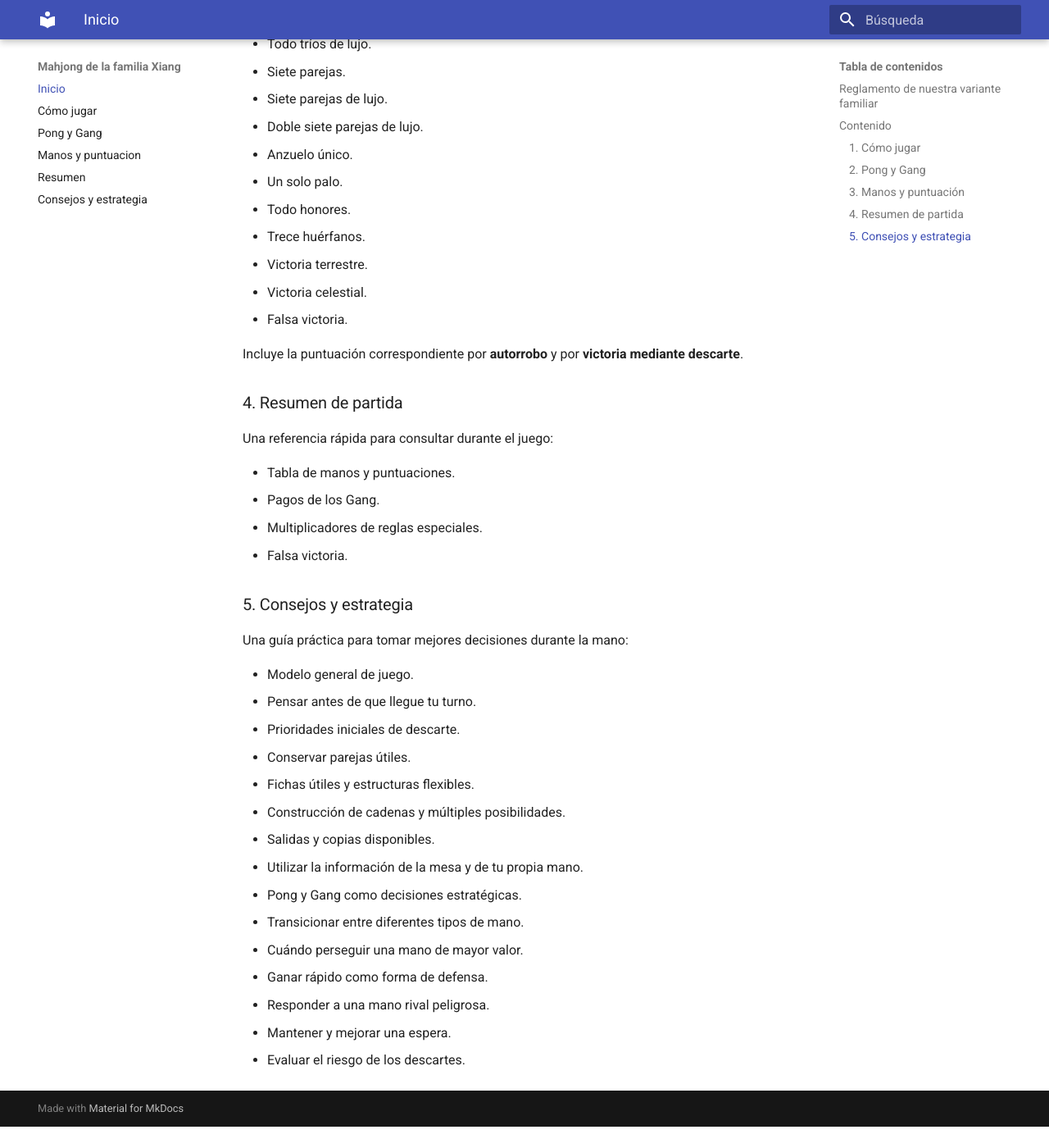
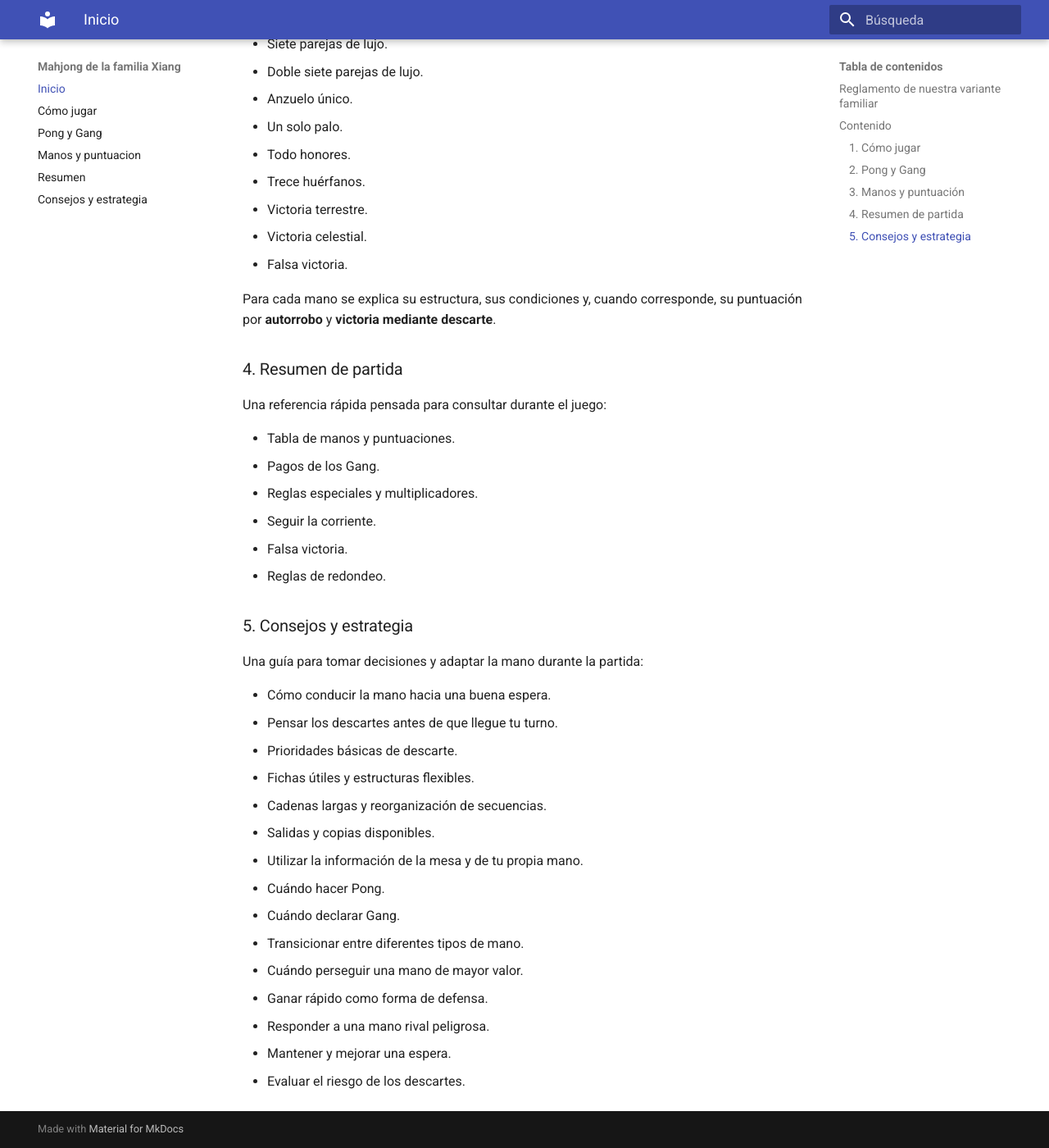
Before and after one commit to jzhangxi/mahxiang-guia, an MkDocs documentation site: the page built from docs/index.md, in a window 1280 px wide and 1400 px high, scrolled down 1777 px. Shown: the whole window at 82% size. Built offline with MkDocs 1.6.1 and Material for MkDocs 9.7.7, drawn with Linux system fonts in a browser that asks for light colours; before the commit the page ends 3151 px from its top, so only the background shows below that; some of the changed text lies outside the part shown.

Commit message:
Update Mahjong guide

```diff
--- a/docs/index.md
+++ b/docs/index.md
@@ -16,20 +16,18 @@
 
 ### 1. Cómo jugar
 
-Todo lo necesario para empezar una partida y entender el desarrollo del juego:
+Todo lo necesario para aprender las reglas básicas y jugar una partida:
 
-- Las fichas.
-- Objetivo del juego.
-- Preparación.
+- Las fichas y la estructura de una mano ganadora.
+- Preparación y elección del primer repartidor.
 - Construcción y apertura del muro.
 - Dirección del juego.
 - Reparto inicial.
-- Turnos y rondas.
+- Desarrollo de los turnos y las rondas.
 - Pong y Gang durante el juego.
 - Seguir la corriente.
-- Mano en espera.
-- Autorrobo.
-- Victoria por descarte.
+- Mano en espera y salidas.
+- Autorrobo y victoria por descarte.
 - Prioridad de la victoria.
 - Una ficha, varias victorias.
 - Final de una mano.
@@ -37,7 +35,7 @@
 
 ### 2. Pong y Gang
 
-Las reglas para reclamar fichas y formar grupos:
+Las reglas para reclamar fichas y declarar grupos durante la partida:
 
 - Pong.
 - Gang abierto.
@@ -51,7 +49,7 @@
 
 ### 3. Manos y puntuación
 
-Las diferentes formas de completar una mano ganadora:
+Las diferentes formas de conseguir una mano ganadora y su puntuación:
 
 - Mano normal.
 - Todo tríos.
@@ -67,30 +65,32 @@
 - Victoria celestial.
 - Falsa victoria.
 
-Incluye la puntuación correspondiente por **autorrobo** y por **victoria mediante descarte**.
+Para cada mano se explica su estructura, sus condiciones y, cuando corresponde, su puntuación por **autorrobo** y **victoria mediante descarte**.
 
 ### 4. Resumen de partida
 
-Una referencia rápida para consultar durante el juego:
+Una referencia rápida pensada para consultar durante el juego:
 
 - Tabla de manos y puntuaciones.
 - Pagos de los Gang.
-- Multiplicadores de reglas especiales.
+- Reglas especiales y multiplicadores.
+- Seguir la corriente.
 - Falsa victoria.
+- Reglas de redondeo.
 
 ### 5. Consejos y estrategia
 
-Una guía práctica para tomar mejores decisiones durante la mano:
+Una guía para tomar decisiones y adaptar la mano durante la partida:
 
-- Modelo general de juego.
-- Pensar antes de que llegue tu turno.
-- Prioridades iniciales de descarte.
-- Conservar parejas útiles.
+- Cómo conducir la mano hacia una buena espera.
+- Pensar los descartes antes de que llegue tu turno.
+- Prioridades básicas de descarte.
 - Fichas útiles y estructuras flexibles.
-- Construcción de cadenas y múltiples posibilidades.
+- Cadenas largas y reorganización de secuencias.
 - Salidas y copias disponibles.
 - Utilizar la información de la mesa y de tu propia mano.
-- Pong y Gang como decisiones estratégicas.
+- Cuándo hacer Pong.
+- Cuándo declarar Gang.
 - Transicionar entre diferentes tipos de mano.
 - Cuándo perseguir una mano de mayor valor.
 - Ganar rápido como forma de defensa.
```
Also changed, not shown: site/index.html, site/search/search_index.json.
